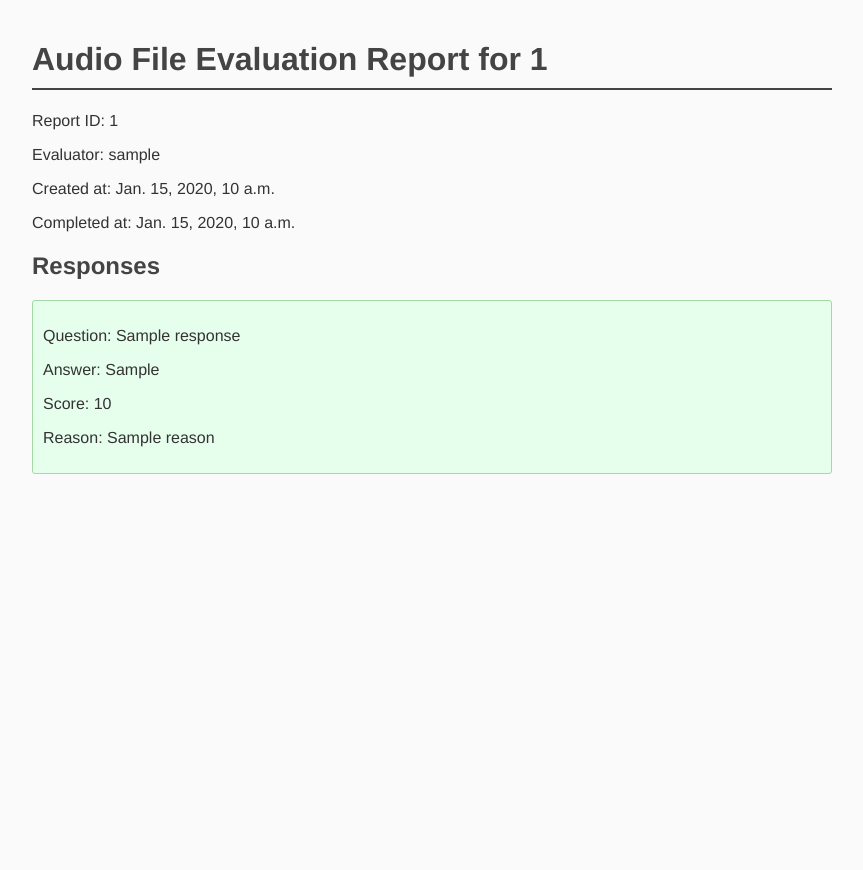
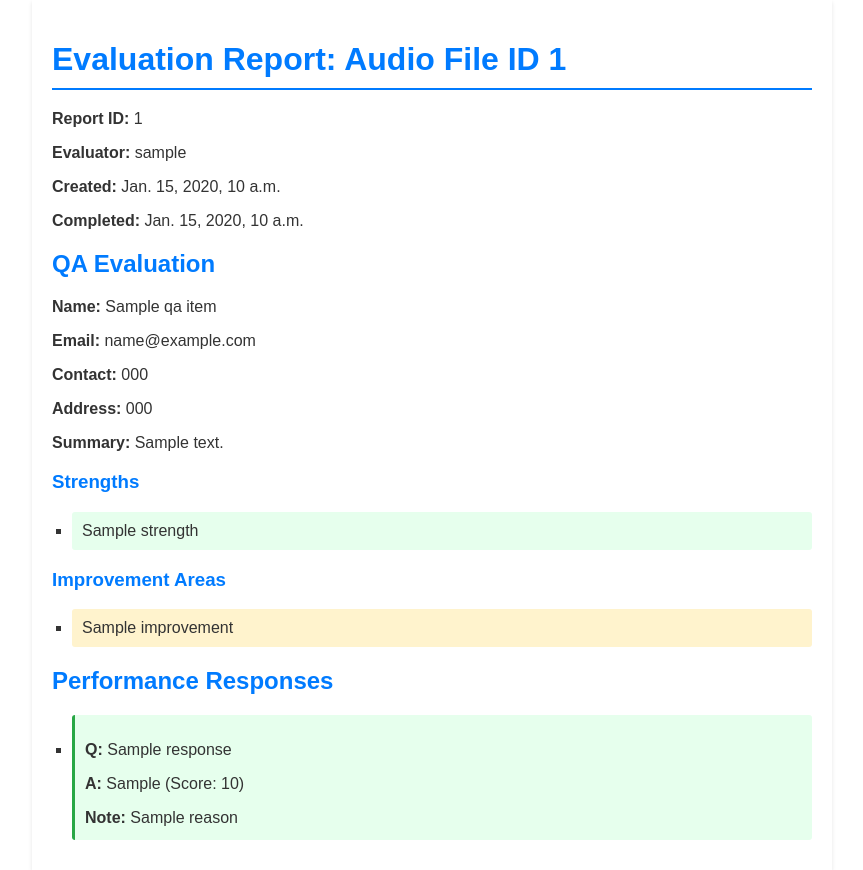
Before and after one commit to Lord-Haji/QAGPT-Server-Django, a Django app: template api/templates/api/audio_file_report.html in a window 1280 px wide. Shown: the whole page, without its empty margins (208-1071 px from the left). Before the commit the page ends 474 px from the top, so only its background shows below. Run offline with Django 4.2, Linux system fonts and the light colour scheme; the template is opened without the code that fills it: most values are stand-ins (such as "Sample title", 1, 10 or a date in 2020); data that the repository does not hold is empty; parts of the project's set-up code (start-up, migrations or seed data) failed here and were passed over.

Commit message:
Clean Up and Display QA Responses

```diff
--- a/api/templates/api/audio_file_report.html
+++ b/api/templates/api/audio_file_report.html
@@ -3,63 +3,125 @@
 <head>
     <title>Audio File Evaluation Report</title>
     <style>
-        /* Your existing styles */
-        body {
-            font-family: 'Helvetica Neue', Arial, sans-serif;
+        body, html {
+            height: 100%; /* Ensuring the body and html fill the entire page */
             margin: 0;
             padding: 0;
-            background-color: #fafafa;
+            font-family: 'Arial', sans-serif;
+            background-color: #fff; /* Set background to white */
             color: #333;
         }
         .container {
+            min-height: 100%; /* Ensuring container takes at least the full height of the viewport */
+            box-sizing: border-box; /* Include padding in height calculation */
             max-width: 800px;
-            margin: 0 auto;
+            margin: 0 auto; /* Centering the container */
             padding: 20px;
+            background-color: #fff;
+            box-shadow: 0 2px 4px rgba(0, 0, 0, 0.1);
         }
-        h1, h2, h3, h4 {
-            color: #444;
+        h1, h2, h3 {
+            color: #007BFF; /* Blue color for headings */
         }
         h1 {
-            border-bottom: 2px solid #444;
+            border-bottom: 2px solid #007BFF;
             padding-bottom: 10px;
+            margin-bottom: 20px;
+        }
+        h2 {
+            margin-top: 20px;
+        }
+        ul, p {
+            margin-bottom: 3px;
         }
         ul {
-            list-style-type: none;
-            padding: 0;
+            list-style-type: square;
+            padding-left: 20px;
         }
         li {
             padding: 10px;
             border-radius: 3px;
             margin-bottom: 10px;
+            background-color: #f9f9f9;
+            position: relative;
         }
         .correct {
             background-color: #e6ffed;
-            border: 1px solid #a3d9a5;
+            border-left: 3px solid #28a745; /* Green for correct */
         }
         .incorrect {
             background-color: #ffe6e6;
-            border: 1px solid #d9a5a3;
+            border-left: 3px solid #dc3545; /* Red for incorrect */
+        }
+        .summary, .strengths, .improvements, .performance-responses {
+            display: none;
+        }
+        .has-content {
+            display: block;
+        }
+        .strength-item {
+            background-color: #e6ffed; /* Light green background */
+            border-left-color: #28a745; /* Darker green border */
+        }
+        .improvement-item {
+            background-color: #fff3cd; /* Light yellow background */
+            border-left-color: #ffc107; /* Darker yellow border */
         }
     </style>
 </head>
 <body>
     <div class="container">
-        <h1>Audio File Evaluation Report for {{ audio_file_report.audio_file_id }}</h1>
-        <p>Report ID: {{ evaluation.id }}</p>
-        <p>Evaluator: {{ evaluation.user.username }}</p>
-        <p>Created at: {{ evaluation.created_at }}</p>
-        <p>Completed at: {{ evaluation.completed_at }}</p>
-        <h2>Responses</h2>
-        <ul>
-            {% for response in audio_file_report.responses.responses %}
-                <li class="{{ response.correct|yesno:'correct,incorrect' }}">
-                    <p>Question: {{ response.question }}</p>
-                    <p>Answer: {{ response.llm_response }}</p>
-                    <p>Score: {{ response.question_score }}</p>
-                    <p>Reason: {{ response.reason }}</p>
-                </li>
+        <h1>Evaluation Report: Audio File ID {{ audio_file_report.audio_file_id }}</h1>
+        <p><strong>Report ID:</strong> {{ evaluation.id }}</p>
+        <p><strong>Evaluator:</strong> {{ evaluation.user.username }}</p>
+        <p><strong>Created:</strong> {{ evaluation.created_at }}</p>
+        <p><strong>Completed:</strong> {{ evaluation.completed_at }}</p>
+
+        {% if audio_file_report.responses.qa %}
+        <div class="summary has-content">
+            <h2>QA Evaluation</h2>
+            {% for qa_item in audio_file_report.responses.qa %}
+                <div>
+                    <p><strong>Name:</strong> {{ qa_item.name }}</p>
+                    <p><strong>Email:</strong> {{ qa_item.email }}</p>
+                    <p><strong>Contact:</strong> {{ qa_item.contactnumber }}</p>
+                    <p><strong>Address:</strong> {{ qa_item.postaladdress }}</p>
+                    <p><strong>Summary:</strong> {{ qa_item.summary }}</p>
+                </div>
+                <div class="strengths has-content">
+                    <h3>Strengths</h3>
+                    <ul>
+                        {% for strength in qa_item.comment.strength %}
+                            <li class="strength-item">{{ strength }}</li>
+                        {% endfor %}
+                    </ul>
+                </div>
+                <div class="improvements has-content">
+                    <h3>Improvement Areas</h3>
+                    <ul>
+                        {% for improvement in qa_item.comment.improvement %}
+                            <li class="improvement-item">{{ improvement }}</li>
+                        {% endfor %}
+                    </ul>
+                </div>
             {% endfor %}
-        </ul>
+        </div>
+        {% endif %}
+
+        {% if audio_file_report.responses.responses %}
+        <div class="performance-responses has-content">
+            <h2>Performance Responses</h2>
+            <ul>
+                {% for response in audio_file_report.responses.responses %}
+                    <li class="{{ response.correct|yesno:'correct,incorrect' }}">
+                        <p><strong>Q:</strong> {{ response.question }}</p>
+                        <p><strong>A:</strong> {{ response.llm_response }} (Score: {{ response.question_score }})</p>
+                        <p><strong>Note:</strong> {{ response.reason }}</p>
+                    </li>
+                {% endfor %}
+            </ul>
+        </div>
+        {% endif %}
     </div>
 </body>
 </html>
--- a/api/views.py
+++ b/api/views.py
@@ -158,8 +158,8 @@ def generate_and_retrieve_audio_file_report(request, evaluation_id, audio_file_i
         if not report_path:
             # Generate the report for this audio file
             report_path = generate_pdf_report_for_audio_file(audio_file_id, evaluation)  # Implement this function
-            evaluation.individual_reports[str(audio_file_id)] = report_path
-            evaluation.save(update_fields=['individual_reports'])
+            # evaluation.individual_reports[str(audio_file_id)] = report_path
+            # evaluation.save(update_fields=['individual_reports'])
 
         # Serve the report
         file_path = os.path.join(settings.MEDIA_ROOT, report_path)
```
Also changed, not shown: api/tasks.py (+0 -20 lines).
